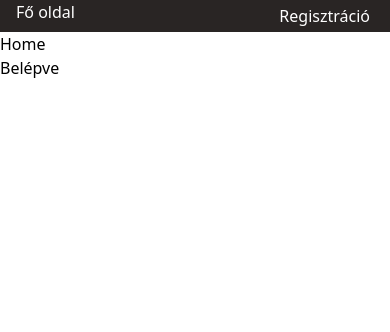
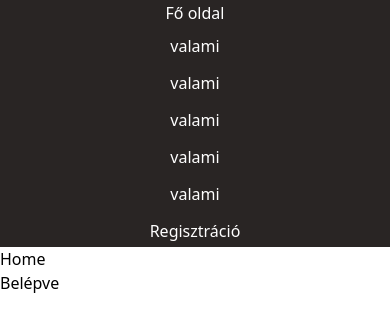
Before and after one commit to thespekky/react_app, a React (Vite) app in the folder frontend/: page / in a window 390 px wide. Shown: the top 332 px of the page. Built offline with nearby package versions, Linux system fonts and the light colour scheme.

Commit message:
navbár mostmár responzív

```diff
--- a/frontend/src/Components/Navbar/Navbar.jsx
+++ b/frontend/src/Components/Navbar/Navbar.jsx
@@ -3,16 +3,50 @@ import { useAuth } from "../AuthContext/AuthContext";
 import { useEffect } from "react";
 export default function Navbar() {
   const { isLoggedIn, logout } = useAuth();
+  let iisLoggedIn = true;
   return (
     <>
-      <nav className="navbar bg-stone-800 text-white flex justify-between items-stretch">
-        <Link to={"/"} className="text-5x1 title">
-          Fő oldal
-        </Link>
-        <ul className="p-0 m-0 list-none flex gap-3.5">
-          {isLoggedIn ? <CostumeLink to="/valami">valami</CostumeLink> : <></>}
+      <nav className="navbar bg-stone-800 text-white grid items-center ">
+        <div className="">
+          <Link to={"/"} className="text-5x1 title ">
+            Fő oldal
+          </Link>
+        </div>
+        <div className="">
+          <ul className="p-0 m-0 list-none flex max-lg:gap-0 gap-3.5">
+            {iisLoggedIn ? (
+              <CostumeLink to="/valami">valami</CostumeLink>
+            ) : (
+              <></>
+            )}
+          </ul>
+        </div>
+        <div className="">
+          <ul className="p-0 m-0 list-none row-span-3 col-span-1 flex max-lg:gap-0 gap-3.5">
+            {iisLoggedIn ? (
+              <CostumeLink to="/valami">valami</CostumeLink>
+            ) : (
+              <></>
+            )}
+          </ul>
+        </div>
+        <div className=" ">
+          <ul className="p-0 m-0 list-none max-lg:gap-0 gap-3.5">
+            {iisLoggedIn ? (
+              <CostumeLink to="/valami">valami</CostumeLink>
+            ) : (
+              <></>
+            )}
+          </ul>
+        </div>
+        <ul className="p-0 m-0 list-none flex  max-lg:gap-0 gap-3.5">
+          {iisLoggedIn ? <CostumeLink to="/valami">valami</CostumeLink> : <></>}
         </ul>
-        <ul className="p-0 m-0 list-none flex gap-3.5">
+        <ul className="p-0 m-0 list-none flex max-lg:gap-0 gap-3.5">
+          {iisLoggedIn ? <CostumeLink to="/valami">valami</CostumeLink> : <></>}
+        </ul>
+
+        <ul className="p-0 m-0 list-none max-lg:col-start-9 col-start-10">
           {!isLoggedIn ? (
             <CostumeLink to="/Reg">Regisztráció</CostumeLink>
           ) : (
--- a/frontend/src/Css/app.css
+++ b/frontend/src/Css/app.css
@@ -4,7 +4,7 @@
 
 .navbar {
   padding: 0 1rem;
-  gap: 2rem;
+  gap: 0px;
 }
 .regdiv {
   position: static;
@@ -27,3 +27,14 @@
   height: 30px;
   border-radius: 25px;
 }
+@media (max-width: 768px) {
+  .navbar {
+    display: flex;
+    height: auto;
+    gap: 5px;
+    padding-top: 1px;
+    flex-direction: column;
+    flex-wrap: wrap;
+    align-content: center;
+  }
+}
```
